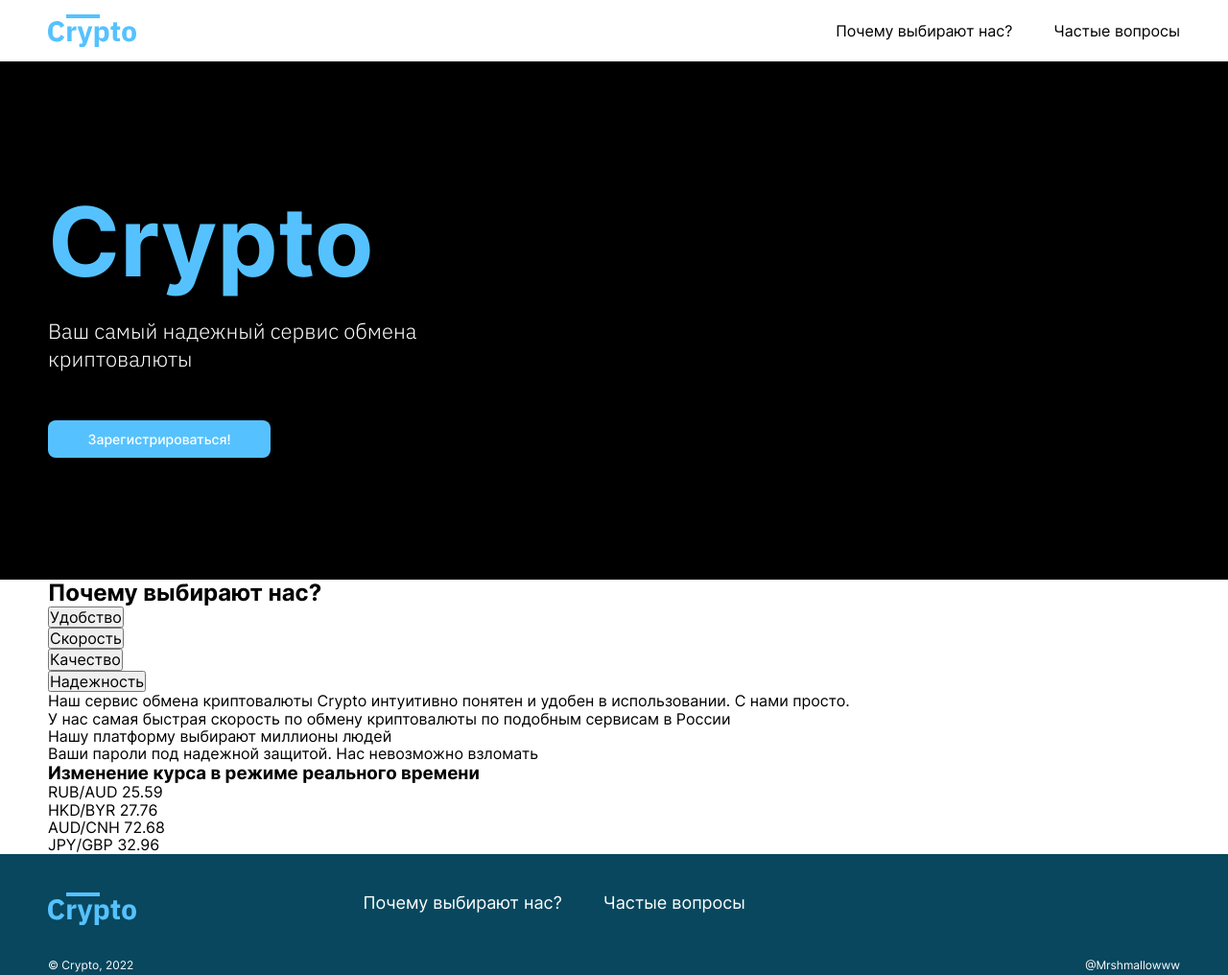
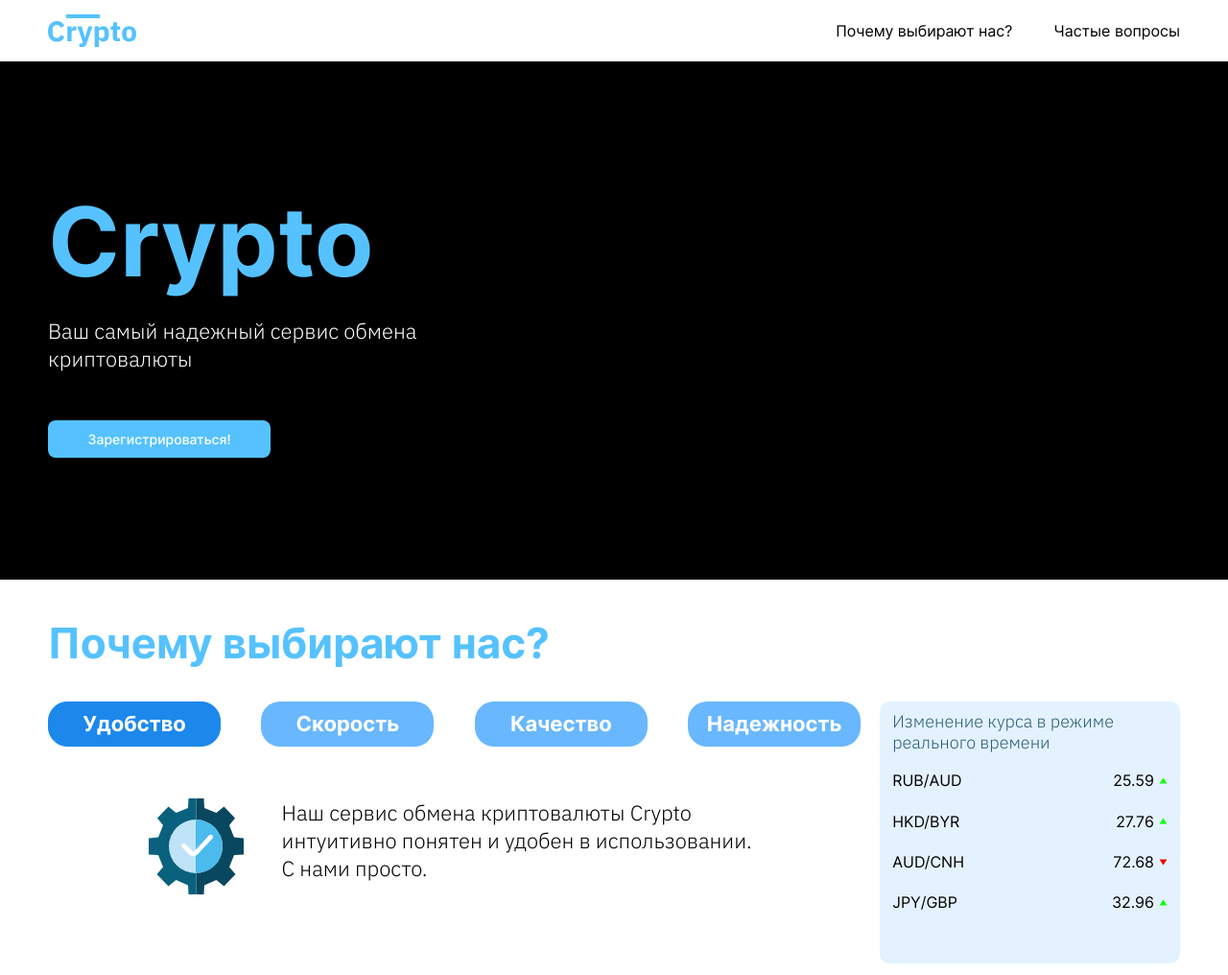
Before and after one commit to chalkinanatalya/Crypto, a plain HTML site: page index.html in a window 1280 px wide. Shown: the top 1016 px of the page at 96% size. Drawn offline with Linux system fonts and the light colour scheme.

Commit message:
about us css

```diff
--- a/css/index.css
+++ b/css/index.css
@@ -4,5 +4,8 @@
 @import 'module/header.css';
 @import 'module/navigation.css';
 @import 'module/hero.css';
+@import 'module/about-us.css';
+@import 'module/advantage.css';
+@import 'module/exchange-rates.css';
 @import 'module/modal.css';
 @import 'module/footer.css';
--- /dev/null
+++ b/css/module/about-us.css
@@ -0,0 +1,26 @@
+.about-us {
+    padding: 40px 0;
+}
+
+.about-us__title {
+    font-weight: 700;
+    font-size: 44px;
+    line-height: 53px;
+    color: #55C2FF;
+    margin-bottom: 34px;
+}
+
+.about-us__container {
+    display: flex;
+    justify-content: space-between;
+    gap: 20px;
+}
+
+.about-us__advantage {
+    flex-grow: 1;
+    width: 100%;
+}
+
+.about-us__exchange-rates {
+    max-width: 380px;
+}
--- /dev/null
+++ b/css/module/advantage.css
@@ -0,0 +1,73 @@
+.advantage__list-btn {
+    display: flex;
+    gap: 5px;
+    justify-content: space-between;
+    margin-bottom: 54px;
+}
+
+.advantage__button {
+    width: 180px;
+    height: 47px;
+    background-color: #68B7FF;
+    border-radius: 20px;
+    font-weight: 700;
+    font-size: 22px;
+    line-height: 27px;
+    color: #FFFFFF;
+    border: 1px solid transparent;
+    transition-property: border-color, background-color;
+    transition-duration: 0.36s;
+    transition-timing-function: ease-in-out;
+}
+
+.advantage__button:hover {
+    border-color: #1C88EB;
+}
+
+.advantage__button_active, .advantage__button:active {
+    background-color: #1C88EB;
+    border-color: #1C88EB;
+}
+
+.advantage__item-content {
+    max-width: 640px;
+    margin: 0 auto;
+    display: none;
+    gap: 40px;
+    font-family: 'IBM Plex Sans';
+    font-weight: 300;
+    font-size: 22px;
+    line-height: 29px;
+    color: #000000;
+}
+
+.advantage__item-content_active {
+    display: flex;
+}
+
+.advantage__item-content::before {
+    content: '';
+    display: block;
+    flex-shrink: 0;
+    width: 100px;
+    height: 100px;
+    background-position: center;
+    background-repeat: no-repeat;
+    background-size: contain;
+}
+
+.advantage__item-content_convenience::before {
+    background-image: url('../../img/convenience.svg');
+}
+
+.advantage__item-content_speed::before {
+    background-image: url('../../img/speed.svg');
+}
+
+.advantage__item-content_quality::before {
+    background-image: url('../../img/quality.svg');
+}
+
+.advantage__item-content_security::before {
+    background-image: url('../../img/security.svg');
+}
--- /dev/null
+++ b/css/module/exchange-rates.css
@@ -0,0 +1,58 @@
+.exchange-rates {
+    padding: 10px 13px 30px;
+    background-color: #E4F2FF;
+    border-radius: 10px;
+}
+
+.exchage-rates__title {
+    font-family: 'IBM Plex Sans';
+    font-weight: 300;
+    font-size: 18px;
+    line-height: 120%;
+    color: #265D77;
+    margin-bottom: 20px;
+}
+
+.exchage-rates__list {
+    font-weight: 700;
+    font-size: 15px;
+    line-height: 18px;
+    color: #265D77;
+}
+
+.exchange-rates__item {
+    display: flex;
+    align-items: center;
+    margin-bottom: 24px;
+}
+
+.exchage-rates__item:last-child {
+    margin-bottom: 0;
+}
+
+.exchange-rates__item::after {
+    content: '';
+    display: block;
+    width: 9px;
+    height: 8px;
+    background-position: center;
+    background-repeat: no-repeat;
+    background-size: contain;
+}
+
+.exchange-rates__item_up::after {
+    background-image: url('../../img/up.svg');
+}
+
+.exchange-rates__item_down::after {
+    background-image: url('../../img/down.svg');
+}
+
+.exchange-rates__currency {
+    margin-right: auto;
+}
+
+.exchange-rates__value {
+    display: block;
+    margin-right: 5px;
+}
--- a/index.html
+++ b/index.html
@@ -46,10 +46,11 @@
         <section class="about-us" id="about-us">
             <div class="container">
                 <h2 class="about-us__title">Почему выбирают нас?</h2>
+                <div class="about-us__container">
                     <div class="about-us__advantage advantage">
                         <ul class="advantage__list-btn">
-                        <li class="advantage__item advantage__item_active">
-                            <button class="advantage__button">Удобство</button>
+                            <li class="advantage__item">
+                                <button class="advantage__button advantage__button_active">Удобство</button>
                             </li>
                             <li class="advantage__item">
                                 <button class="advantage__button">Скорость</button>
@@ -67,12 +68,14 @@
                                 Наш сервис обмена
                                 криптовалюты Crypto интуитивно понятен и
                                 удобен в использовании. С нами просто.</li>
-                        <li class="advantage__item-content advantage__item-content_speed">У нас самая быстрая скорость
+                            <li class="advantage__item-content advantage__item-content_speed">У нас самая быстрая
+                                скорость
                                 по обмену криптовалюты по
                                 подобным сервисам в России</li>
                             <li class="advantage__item-content advantage__item-content_quality">Нашу платформу выбирают
                                 миллионы людей</li>
-                        <li class="advantage__item-content advantage__item-content_security">Ваши пароли под надежной
+                            <li class="advantage__item-content advantage__item-content_security">Ваши пароли под
+                                надежной
                                 защитой. Нас невозможно взломать
                             </li>
                         </ul>
@@ -97,6 +100,7 @@
                                 <span class="exchange-rates__value">32.96</span>
                             </li>
                         </ul>
+                    </div>
                 </div>
             </div>
         </section>
```
Also changed, not shown: img/down.svg (added), img/up.svg (added). Lines whose indentation alone changed are shown as unchanged.
